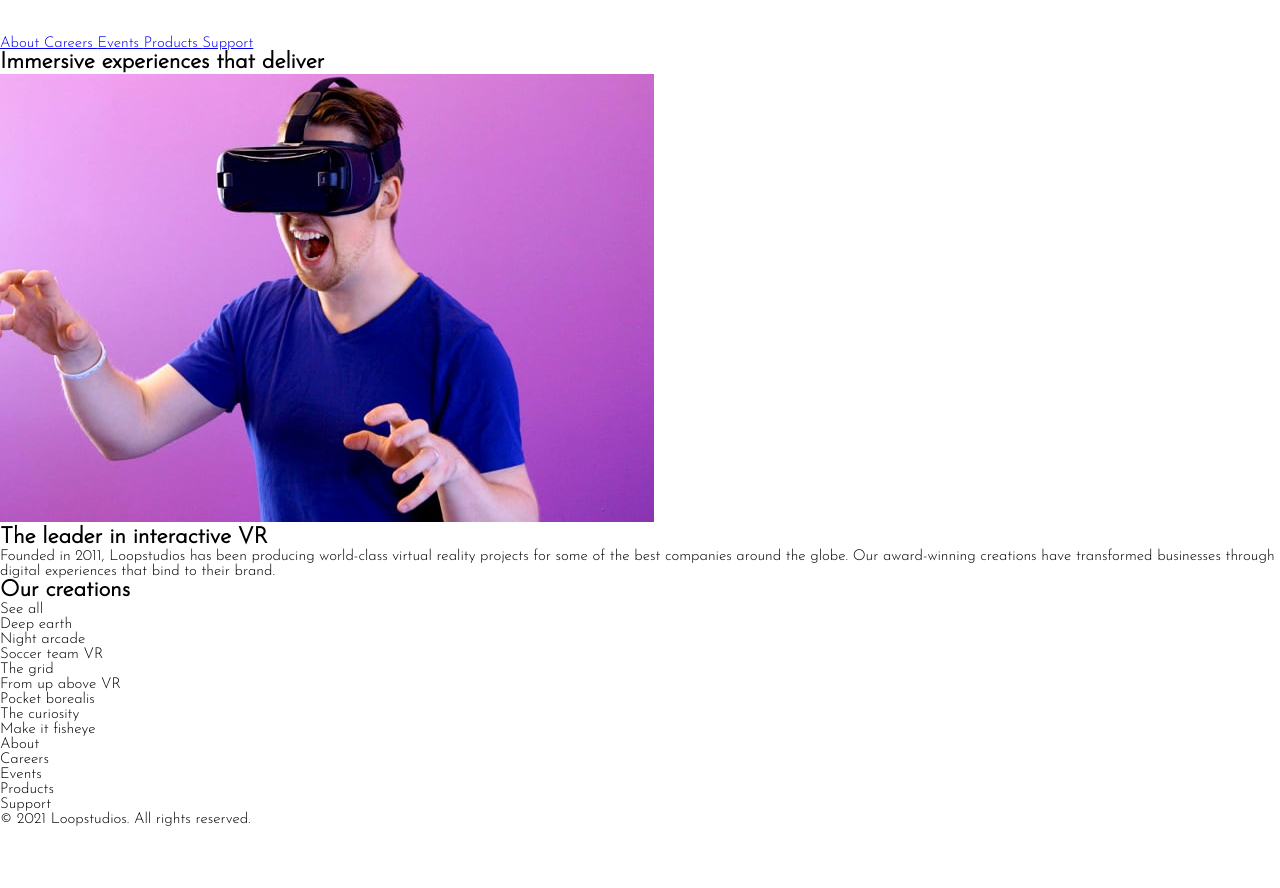
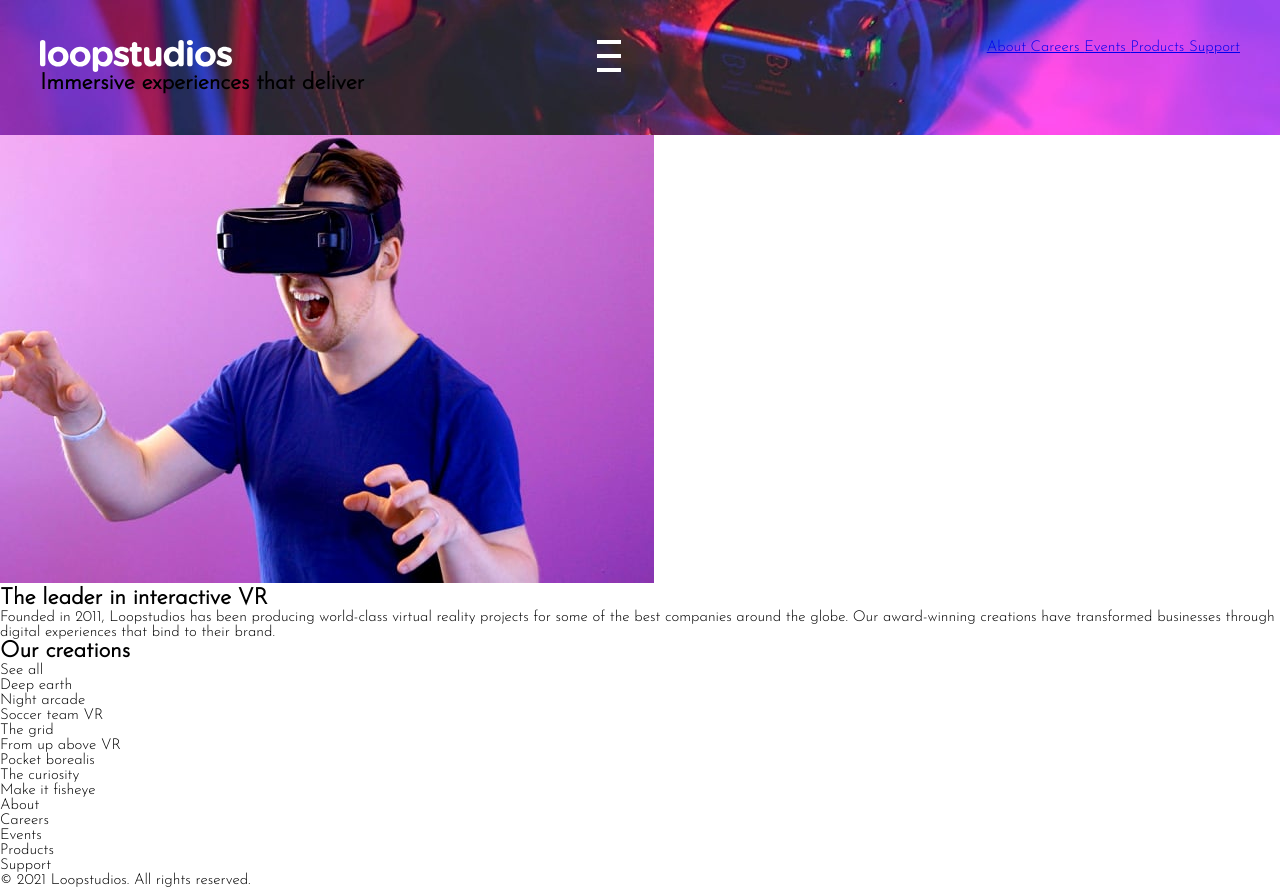
Before and after one commit to mrLuisFer/loopstudios-landing, a plain HTML site: page index.html in a window 1280 px wide. Before the commit the page ends 827 px from the top, so only its background shows below. Drawn offline with Linux system fonts and the light colour scheme.

Commit message:
starting the layout styles

```diff
--- a/index.html
+++ b/index.html
@@ -23,11 +23,11 @@
   </head>
   <body>
     <main class="main">
-      <div class="header">
+      <header class="header">
         <nav class="nav">
-          <img src="./images/logo.svg" alt="logo">
-          <img src="./images/icon-hamburger.svg" alt="hamburger">
-          <div>
+          <img src="./images/logo.svg" alt="logo" class="nav__logo">
+          <img src="./images/icon-hamburger.svg" alt="hamburger" class="nav__burguer">
+          <div class="nav__links">
             <a href="/"> About </a>
             <a href="/"> Careers </a>
             <a href="/"> Events </a>
@@ -37,7 +37,7 @@
         </nav>
 
         <h2>Immersive experiences that deliver</p>
-      </div>
+        </header>
       <article>
         <img src="./images/mobile/image-interactive.jpg" alt="interactive" />
         <h1>The leader in interactive VR</h1>
--- a/sass/_main.scss
+++ b/sass/_main.scss
@@ -2,7 +2,7 @@ html {
   padding: 0;
   margin: 0;
   box-sizing: border-box;
-  font-size: 15px;
+  font-size: 100%;
 }
 
 * {
@@ -12,7 +12,7 @@ html {
 }
 
 body {
-  background: #fff;
+  background: var(--white);
   font-family: var(--font-josefin);
   width: 100%;
 }
--- a/sass/_root.scss
+++ b/sass/_root.scss
@@ -6,4 +6,9 @@
   --black: hsl(0, 0%, 0%);
   --darkGray: hsl(0, 0%, 55%);
   --veryDarkGray: hsl(0, 0%, 41%);
+  // Properties
+  font-size: 15px;
 }
+
+$mobile: 375px;
+$desk: 1024px;
--- /dev/null
+++ b/sass/components/_header.scss
@@ -0,0 +1,8 @@
+.header {
+  @include layout;
+  background-image: url("../../images/mobile/image-hero.jpg");
+
+  @media (min-width: $desk) {
+    background-image: url("../../images/desktop/image-hero.jpg");
+  }
+}
--- /dev/null
+++ b/sass/components/_nav.scss
@@ -0,0 +1,12 @@
+.nav {
+  display: flex;
+  justify-content: space-between;
+
+  &__links {
+    display: none;
+
+    @media (min-width: $desk) {
+      display: block;
+    }
+  }
+}
--- a/sass/index.scss
+++ b/sass/index.scss
@@ -1,2 +1,7 @@
 @import "./root";
 @import "./main";
+// Utils
+@import "./utils/layout";
+// Components
+@import "./components/header";
+@import "./components/nav";
--- /dev/null
+++ b/sass/utils/_layout.scss
@@ -0,0 +1,7 @@
+@mixin layout {
+  padding: 40px 20px;
+
+  @media (min-width: $desk) {
+    padding: 40px;
+  }
+}
```
Also changed, not shown: css/index.css.
